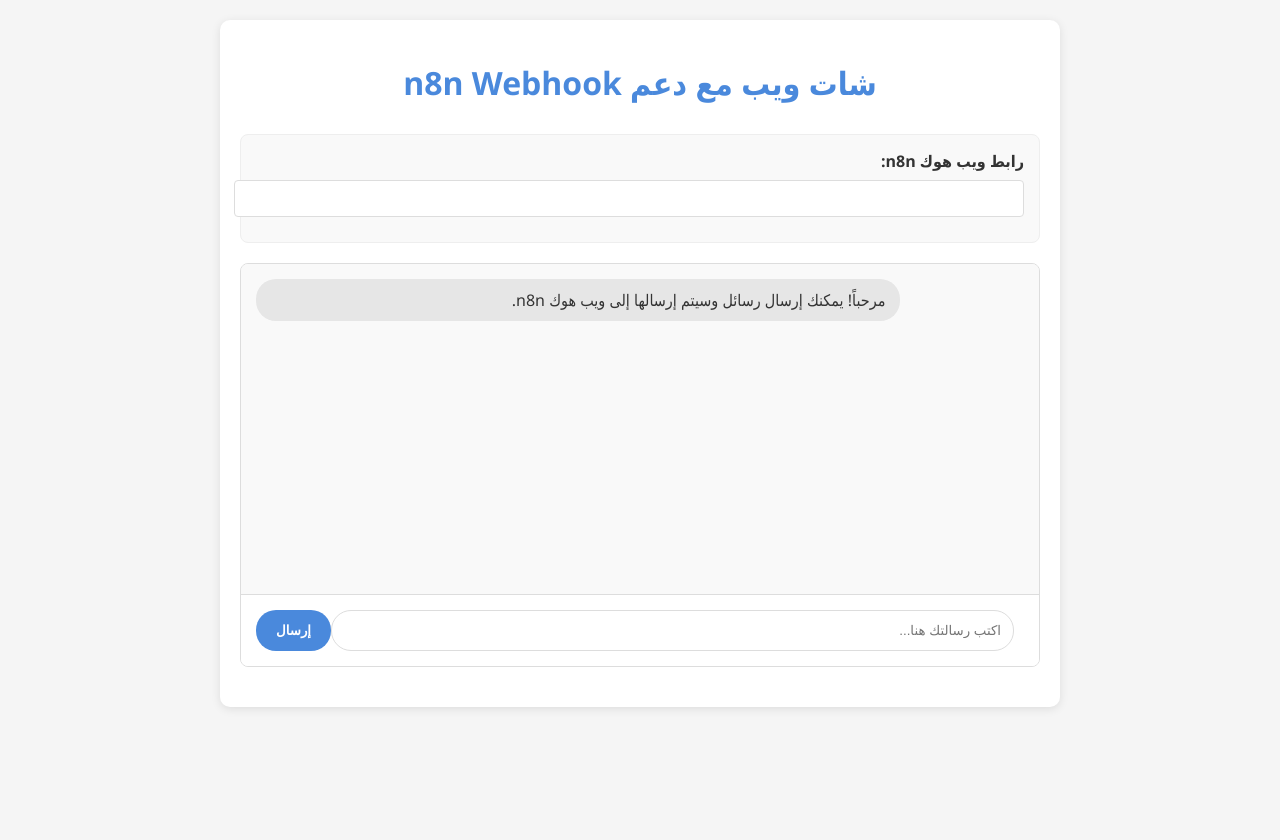
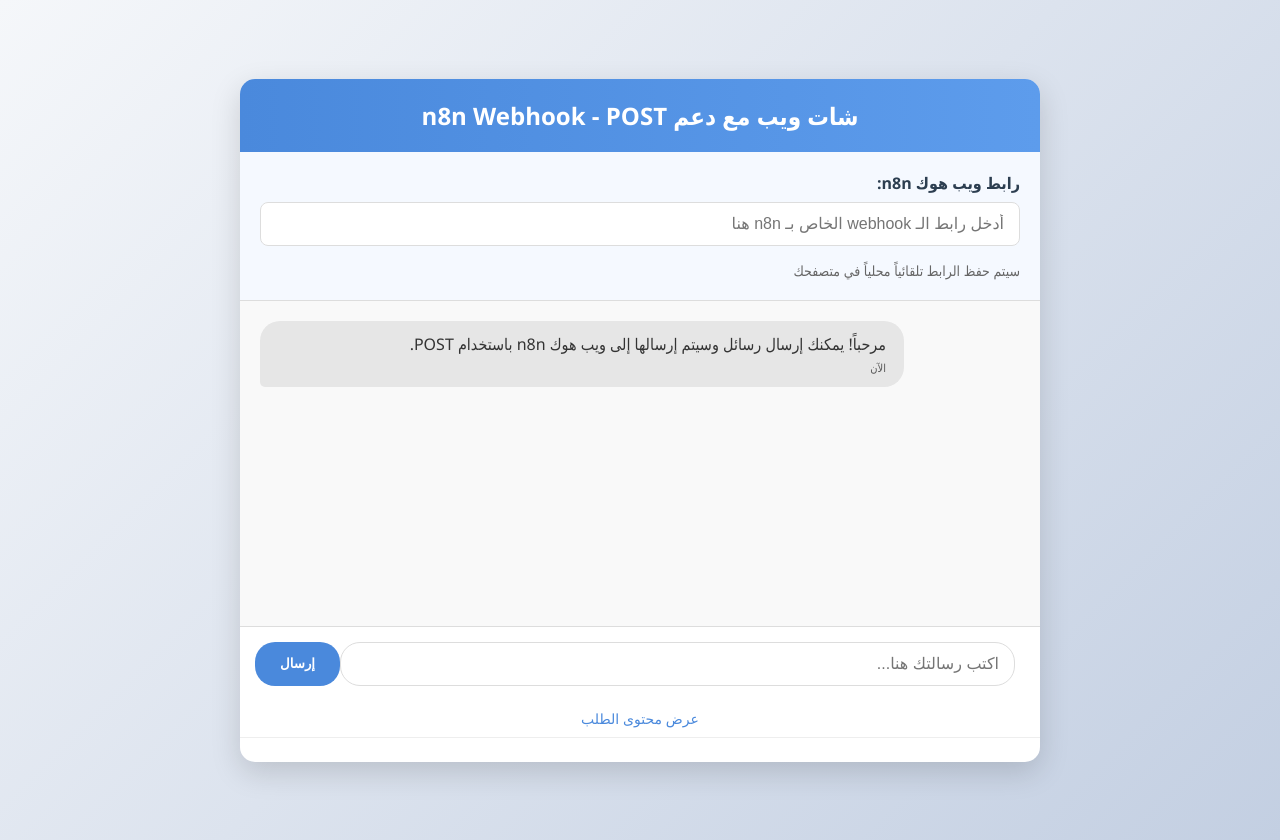
Before and after one commit to barneshackathon/testdeep, a plain HTML site: page index.html in a window 1280 px wide. Before the commit the page ends 800 px from the top, so only its background shows below. Drawn offline with Linux system fonts and the light colour scheme.

Commit message:
Update index.html

```diff
--- a/index.html
+++ b/index.html
@@ -3,130 +3,232 @@
 <head>
     <meta charset="UTF-8">
     <meta name="viewport" content="width=device-width, initial-scale=1.0">
-    <title>شات ويب مع n8n Webhook</title>
+    <title>شات ويب مع n8n Webhook - POST</title>
     <style>
+        :root {
+            --primary-color: #4a89dc;
+            --secondary-color: #5d9cec;
+            --light-color: #f5f9ff;
+            --dark-color: #2c3e50;
+            --success-color: #4caf50;
+            --error-color: #f44336;
+        }
+
         body {
             font-family: 'Segoe UI', Tahoma, Geneva, Verdana, sans-serif;
-            background-color: #f5f5f5;
+            background: linear-gradient(135deg, #f5f7fa 0%, #c3cfe2 100%);
             margin: 0;
             padding: 20px;
             color: #333;
+            min-height: 100vh;
+            display: flex;
+            justify-content: center;
+            align-items: center;
         }
+
         .container {
+            width: 100%;
             max-width: 800px;
-            margin: 0 auto;
             background-color: #fff;
-            border-radius: 10px;
-            box-shadow: 0 2px 10px rgba(0, 0, 0, 0.1);
+            border-radius: 15px;
+            box-shadow: 0 10px 30px rgba(0, 0, 0, 0.15);
+            overflow: hidden;
+        }
+
+        header {
+            background: linear-gradient(to right, var(--primary-color), var(--secondary-color));
+            color: white;
             padding: 20px;
+            text-align: center;
         }
+
         h1 {
-            text-align: center;
-            color: #4a89dc;
-            margin-bottom: 30px;
+            margin: 0;
+            font-size: 24px;
         }
+
         .webhook-setup {
-            background-color: #f9f9f9;
-            padding: 15px;
-            border-radius: 8px;
-            margin-bottom: 20px;
-            border: 1px solid #eee;
+            background-color: var(--light-color);
+            padding: 20px;
+            border-bottom: 1px solid #ddd;
         }
+
         .webhook-setup label {
             display: block;
             margin-bottom: 8px;
             font-weight: bold;
+            color: var(--dark-color);
         }
+
         .webhook-setup input {
             width: 100%;
-            padding: 10px;
-            border: 1px solid #ddd;
-            border-radius: 4px;
-            margin-bottom: 10px;
-        }
-        .chat-container {
+            padding: 12px 15px;
             border: 1px solid #ddd;
             border-radius: 8px;
-            overflow: hidden;
+            margin-bottom: 10px;
+            font-size: 16px;
+            box-sizing: border-box;
         }
+
+        .webhook-setup .hint {
+            font-size: 14px;
+            color: #666;
+            margin-top: 5px;
+        }
+
+        .chat-container {
+            display: flex;
+            flex-direction: column;
+            height: 400px;
+        }
+
         .chat-messages {
-            height: 300px;
+            flex: 1;
             overflow-y: auto;
-            padding: 15px;
+            padding: 20px;
             background-color: #f9f9f9;
         }
+
         .message {
             margin-bottom: 15px;
-            padding: 10px 15px;
+            padding: 12px 18px;
             border-radius: 20px;
             max-width: 80%;
             word-wrap: break-word;
+            position: relative;
+            animation: fadeIn 0.3s ease;
         }
+
+        @keyframes fadeIn {
+            from { opacity: 0; transform: translateY(10px); }
+            to { opacity: 1; transform: translateY(0); }
+        }
+
         .sent {
-            background-color: #4a89dc;
+            background-color: var(--primary-color);
             color: white;
             margin-left: auto;
             margin-right: 0;
-            text-align: left;
+            border-bottom-right-radius: 5px;
         }
+
         .received {
             background-color: #e6e6e6;
             color: #333;
             margin-right: auto;
             margin-left: 0;
+            border-bottom-left-radius: 5px;
         }
+
+        .message-time {
+            font-size: 11px;
+            margin-top: 5px;
+            opacity: 0.8;
+        }
+
         .chat-input {
             display: flex;
             padding: 15px;
             background-color: #fff;
             border-top: 1px solid #ddd;
         }
+
         .chat-input input {
             flex: 1;
-            padding: 12px;
+            padding: 12px 15px;
             border: 1px solid #ddd;
             border-radius: 20px;
             margin-right: 10px;
+            font-size: 16px;
         }
+
         .chat-input button {
-            background-color: #4a89dc;
+            background-color: var(--primary-color);
             color: white;
             border: none;
-            padding: 12px 20px;
+            padding: 12px 25px;
             border-radius: 20px;
             cursor: pointer;
             font-weight: bold;
+            transition: background-color 0.3s;
         }
+
         .chat-input button:hover {
-            background-color: #3a70b0;
+            background-color: var(--secondary-color);
         }
+
         .status {
+            padding: 12px;
             text-align: center;
+            font-weight: bold;
+            border-top: 1px solid #eee;
+        }
+
+        .success {
+            color: var(--success-color);
+            background-color: rgba(76, 175, 80, 0.1);
+        }
+
+        .error {
+            color: var(--error-color);
+            background-color: rgba(244, 67, 54, 0.1);
+        }
+
+        .message-preview {
+            background-color: var(--light-color);
+            padding: 15px;
+            margin: 15px;
+            border-radius: 10px;
+            font-family: monospace;
+            font-size: 14px;
+            white-space: pre-wrap;
+            display: none;
+        }
+
+        .toggle-preview {
+            background: none;
+            border: none;
+            color: var(--primary-color);
+            cursor: pointer;
+            text-align: center;
+            display: block;
+            width: 100%;
             padding: 10px;
-            font-weight: bold;
-            color: #666;
+            font-size: 14px;
         }
-        .success {
-            color: #4caf50;
-        }
-        .error {
-            color: #f44336;
+
+        @media (max-width: 600px) {
+            body {
+                padding: 10px;
+            }
+
+            .container {
+                border-radius: 10px;
+            }
+
+            .message {
+                max-width: 90%;
+            }
         }
     </style>
 </head>
 <body>
     <div class="container">
-        <h1>شات ويب مع دعم n8n Webhook</h1>
+        <header>
+            <h1>شات ويب مع دعم n8n Webhook - POST</h1>
+        </header>
 
         <div class="webhook-setup">
             <label for="webhook-url">رابط ويب هوك n8n:</label>
-            <input type="url" id="https://sultannn.app.n8n.cloud/webhook-test/webhooktest">
+            <input type="url" id="webhook-url" placeholder="أدخل رابط الـ webhook الخاص بـ n8n هنا">
+            <div class="hint">سيتم حفظ الرابط تلقائياً محلياً في متصفحك</div>
         </div>
 
         <div class="chat-container">
             <div class="chat-messages" id="chat-messages">
                 <div class="message received">
-                    مرحباً! يمكنك إرسال رسائل وسيتم إرسالها إلى ويب هوك n8n.
+                    مرحباً! يمكنك إرسال رسائل وسيتم إرسالها إلى ويب هوك n8n باستخدام POST.
+                    <div class="message-time">الآن</div>
                 </div>
             </div>
 
@@ -135,6 +237,9 @@
                 <button id="send-button">إرسال</button>
             </div>
         </div>
+
+        <button class="toggle-preview" id="toggle-preview">عرض محتوى الطلب</button>
+        <div class="message-preview" id="request-preview"></div>
 
         <div class="status" id="status"></div>
     </div>
@@ -146,6 +251,8 @@
             const sendButton = document.getElementById('send-button');
             const chatMessages = document.getElementById('chat-messages');
             const statusDiv = document.getElementById('status');
+            const togglePreview = document.getElementById('toggle-preview');
+            const requestPreview = document.getElementById('request-preview');
 
             // تحميل رابط الويب هوك من التخزين المحلي إذا كان موجوداً
             const savedWebhookUrl = localStorage.getItem('webhookUrl');
@@ -169,6 +276,17 @@
                 }
             });
 
+            // تبديل عرض محتوى الطلب
+            togglePreview.addEventListener('click', function() {
+                if (requestPreview.style.display === 'none') {
+                    requestPreview.style.display = 'block';
+                    togglePreview.textContent = 'إخفاء محتوى الطلب';
+                } else {
+                    requestPreview.style.display = 'none';
+                    togglePreview.textContent = 'عرض محتوى الطلب';
+                }
+            });
+
             function sendMessage() {
                 const message = messageInput.value.trim();
                 const webhookUrl = webhookUrlInput.value.trim();
@@ -186,7 +304,11 @@
                 // إضافة الرسالة إلى الشات
                 addMessageToChat(message, 'sent');
 
-                // إرسال الرسالة إلى ويب هوك n8n
+                // إعداد محتوى الطلب لعرضه
+                const requestBody = JSON.stringify({ message: message });
+                requestPreview.textContent = `POST ${webhookUrl}\n\nContent-Type: application/json\n\n${requestBody}`;
+
+                // إرسال الرسالة إلى ويب هوك n8n باستخدام POST
                 sendToWebhook(webhookUrl, message);
 
                 // مسح حقل الإدخال
@@ -199,6 +321,11 @@
                 messageDiv.classList.add(type);
                 messageDiv.textContent = message;
 
+                const timeDiv = document.createElement('div');
+                timeDiv.classList.add('message-time');
+                timeDiv.textContent = new Date().toLocaleTimeString();
+
+                messageDiv.appendChild(timeDiv);
                 chatMessages.appendChild(messageDiv);
 
                 // التمرير إلى الأسفل لعرض الرسالة الجديدة
@@ -206,28 +333,38 @@
             }
 
             function sendToWebhook(url, message) {
-                // إضافة الرسالة كـ query parameter
-                const fullUrl = `${url}?message=${encodeURIComponent(message)}`;
-
                 showStatus('جاري الإرسال...', '');
 
-                fetch(fullUrl, {
-                    method: 'GET'
+                // إرسال الطلب باستخدام POST
+                fetch(url, {
+                    method: 'POST',
+                    headers: {
+                        'Content-Type': 'application/json'
+                    },
+                    body: JSON.stringify({ message: message })
                 })
                 .then(response => {
                     if (response.ok) {
-                        showStatus('تم إرسال الرسالة بنجاح إلى n8n', 'success');
-                        // إضافة رسالة وهمية للرد (لأغراض العرض فقط)
-                        setTimeout(() => {
-                            addMessageToChat('تم استلام رسالتك بنجاح في n8n', 'received');
-                        }, 1000);
+                        return response.json();
                     } else {
-                        throw new Error('فشل في الإرسال');
+                        throw new Error('فشل في الإرسال: ' + response.status);
                     }
+                })
+                .then(data => {
+                    showStatus('تم إرسال الرسالة بنجاح إلى n8n', 'success');
+                    // إضافة رسالة وهمية للرد (لأغراض العرض فقط)
+                    setTimeout(() => {
+                        addMessageToChat('تم استلام رسالتك بنجاح في n8n', 'received');
+                    }, 1000);
                 })
                 .catch(error => {
                     console.error('Error:', error);
                     showStatus('فشل في إرسال الرسالة: ' + error.message, 'error');
+
+                    // في حالة الخطأ، نضيف رسالة وهمية للرد لأغراض العرض
+                    setTimeout(() => {
+                        addMessageToChat('هذه استجابة تجريبية من n8n (محاكاة)', 'received');
+                    }, 1000);
                 });
             }
 
```
